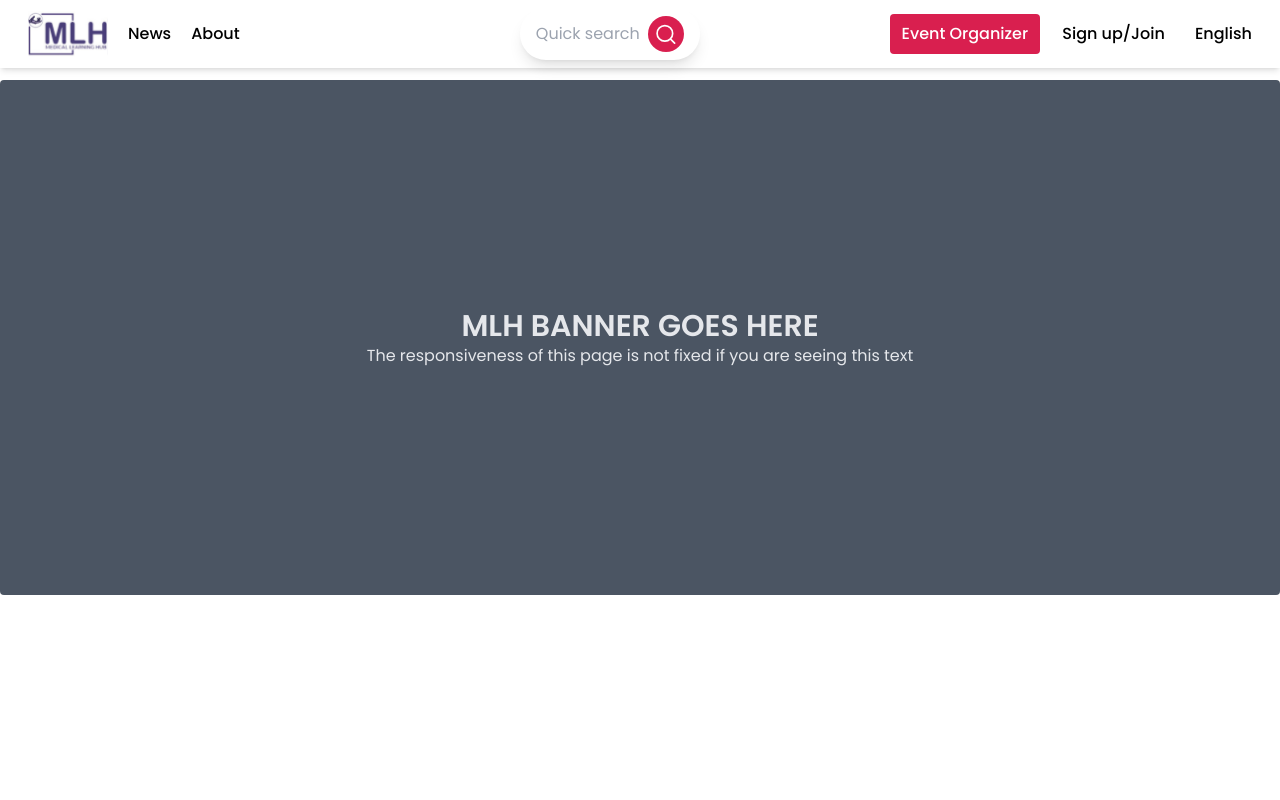
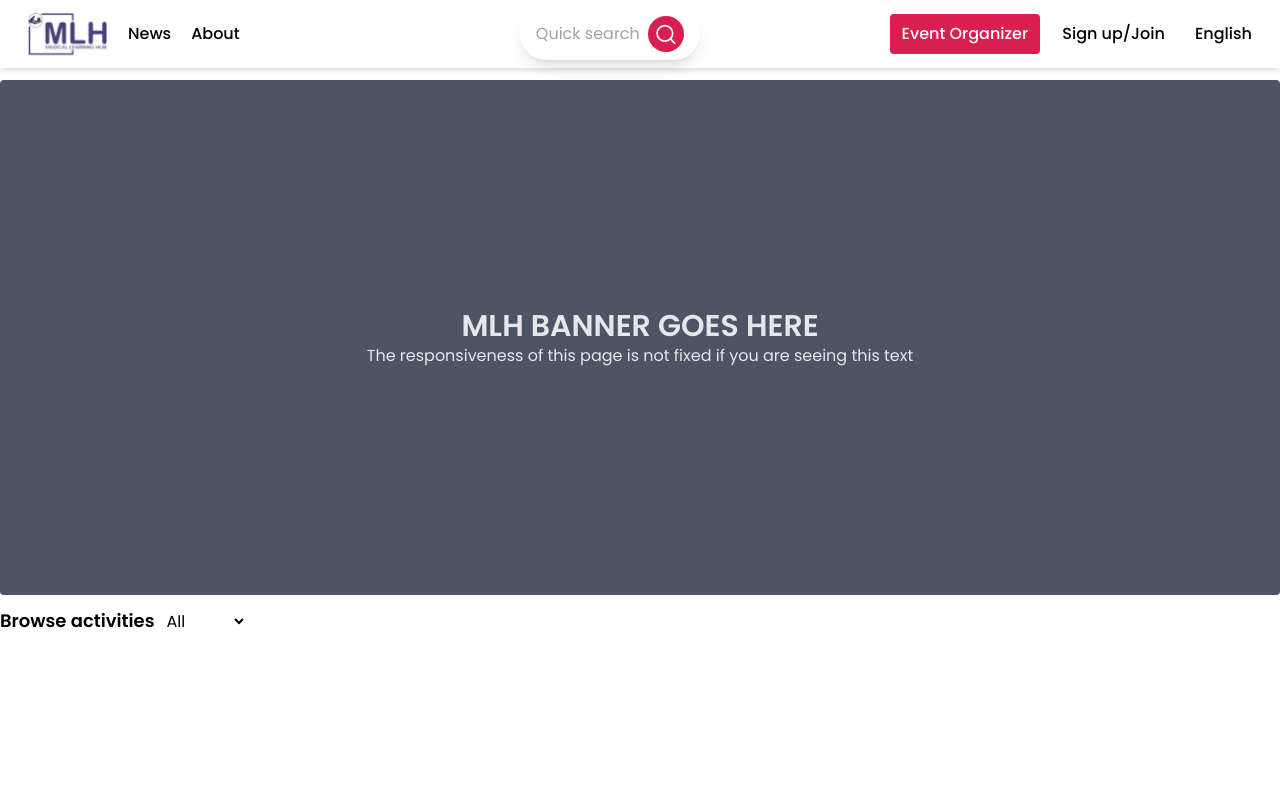
Before and after one commit to Arthur-Smart/MLH, a Next.js app: page / in a window 1280 px wide. Shown: the top 800 px of the page. Built offline with nearby package versions, Linux system fonts and the light colour scheme.

Commit message:
fixed the screen res

```diff
--- a/src/app/(auth)/registration/[slug]/page.tsx
+++ b/src/app/(auth)/registration/[slug]/page.tsx
@@ -130,7 +130,7 @@ export default function Home() {
                   value="Access Activity"
                 />
               </DialogTrigger>
-              <DialogContent className=" md:min-w-[850px] overflow-y-scroll h-[550px] no-scrollbar">
+              <DialogContent className=" md:min-w-[850px] overflow-y-scroll h-[500px] no-scrollbar">
                 <DialogHeader>
                   <DialogTitle className="text-xl text-start mt-7 font-semibold">
                     Register for the activity
--- a/src/app/globals.css
+++ b/src/app/globals.css
@@ -1,3 +1,9 @@
+*{
+padding:0px;
+margin:0px;
+box-sizing:border-box;
+}
+
 html{
     overflow-x: hidden;
 }
--- a/src/app/page.tsx
+++ b/src/app/page.tsx
@@ -7,6 +7,14 @@ const page = () => {
       <section className="container px-3 rounded h-[515px] bg-gray-600 my-3 flex flex-col items-center justify-center">
         <p className="text-3xl text-gray-200 font-semibold">MLH BANNER GOES HERE</p>
         <p className="text-gray-200">The responsiveness of this page is not fixed if you are seeing this text</p>
+      </section>
+      <section className="flex items-start items-center p-0 container">
+        <h2 className="font-semibold text-lg">Browse activities</h2>
+        <select className="ml-2 text-base bg-transparent outline-0">
+          <option value="all">All</option>
+          <option value="kenya">Kenya</option>
+          <option value="uganda">Uganda</option>
+        </select>
       </section>
     <div className="w-screen h-screen flex items-center justify-center flex flex-col px-4">
         <p className="text-2xl text-center">Our Landing page is being developed 😊?</p>
--- a/src/globals/navbar/Navbar.tsx
+++ b/src/globals/navbar/Navbar.tsx
@@ -72,7 +72,7 @@ function Navbar() {
                 <option >Ghana</option>
               </select>
             </div>
-            <div className="h-14 w-[2px] bg-gray-200"></div>
+            <div className="h-11 w-[2px] bg-gray-200"></div>
             <div>
               <p className="text-black font-medium">Organization</p>
               <select className="outline-0 bg-transparent text-[#8B8B8B]">
@@ -82,7 +82,7 @@ function Navbar() {
                 <option >Fyza</option>
               </select>
             </div>
-            <div className="h-14 w-[2px] bg-gray-200"></div>
+            <div className="h-11 w-[2px] bg-gray-200"></div>
             <div>
               <p className="text-black font-medium">Type of activity</p>
               <select className="outline-0 bg-transparent text-[#8B8B8B]">
@@ -92,7 +92,7 @@ function Navbar() {
                 <option >Ghana</option>
               </select>
             </div>
-            <div className="h-14 w-[2px] bg-gray-200"></div>
+            <div className="h-11 w-[2px] bg-gray-200"></div>
             <div>
               <p className="text-black font-medium">Activity name</p>
               <input className="outline-0 bg-transparent text-[#8B8B8B]" type="text" placeholder="Enter activity name"/>
--- a/tailwind.config.ts
+++ b/tailwind.config.ts
@@ -14,7 +14,7 @@ const config = {
       center: true,
       padding: "2rem",
       screens: {
-        "2xl": "1400px",
+        "2xl": "1300px",
       },
     },
     extend: {
```
